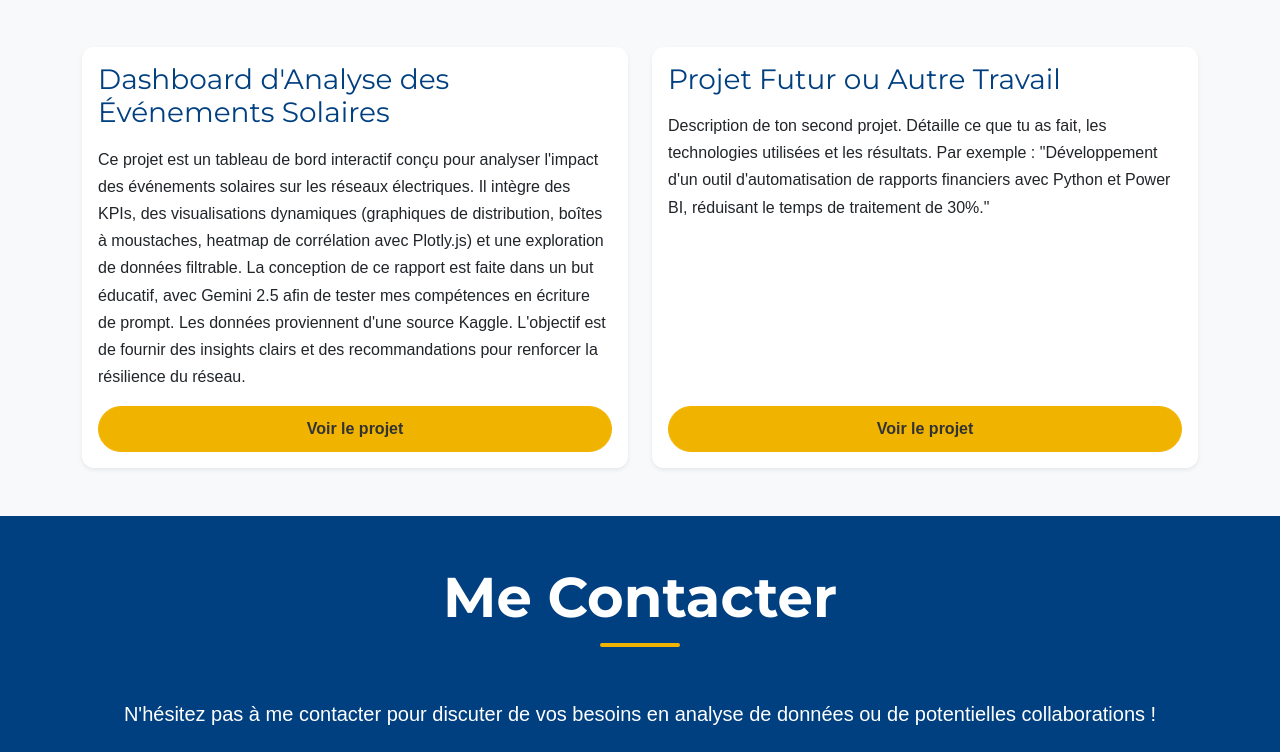
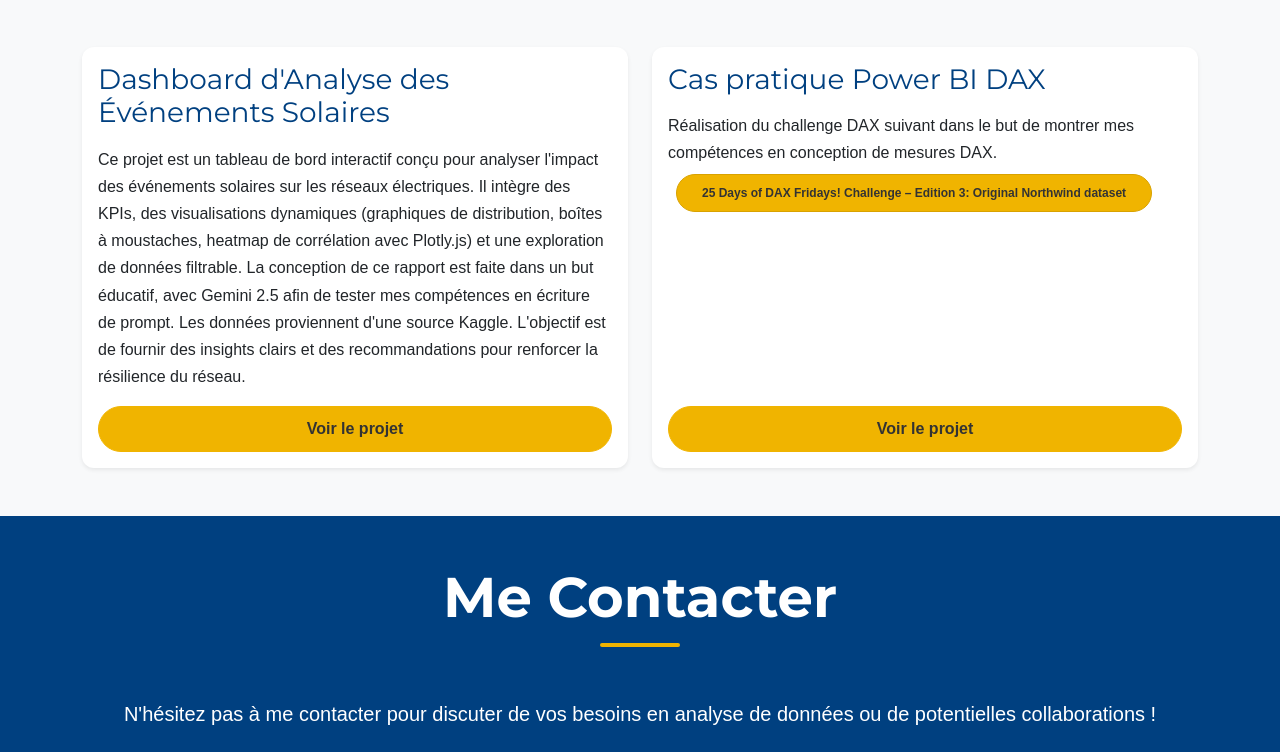
Before and after one commit to cahobaut/cahobaut.github.io, a plain HTML site: page index.html in a window 1280 px wide. Shown: the part 2897-3649 px from the top of the page. Drawn offline with nearby package versions, Linux system fonts and the light colour scheme.

Commit message:
Merge branch 'main' of https://github.com/cahobaut/cahobaut.github.io
update

```diff
--- a/index.html
+++ b/index.html
@@ -186,10 +186,10 @@
                 <div class="col">
                     <div class="card h-100 shadow-sm work-card">
                         <div class="card-body d-flex flex-column">
-                            <h3 class="card-title mb-3">Projet Futur ou Autre Travail</h3>
+                            <h3 class="card-title mb-3">Cas pratique Power BI DAX</h3>
                             <p class="card-text flex-grow-1">
-                                Description de ton second projet. Détaille ce que tu as fait, les technologies utilisées et les résultats. Par exemple : "Développement d'un outil d'automatisation de rapports financiers avec Python et Power BI, réduisant le temps de traitement de 30%."
-                            </p>
+                                Réalisation du challenge DAX suivant  dans le but de montrer mes compétences en conception de mesures DAX.<a href="https://curbal.com/25-days-of-dax-fridays-challenge-edition-3" class="badge m-2 custom-certification-badge-powerbi" >25 Days of DAX Fridays! Challenge – Edition 3: Original Northwind dataset</a></p>
+
                             <a href="#" class="btn btn-outline-primary mt-auto d-block project-link">Voir le projet</a>
                         </div>
                     </div>
```
